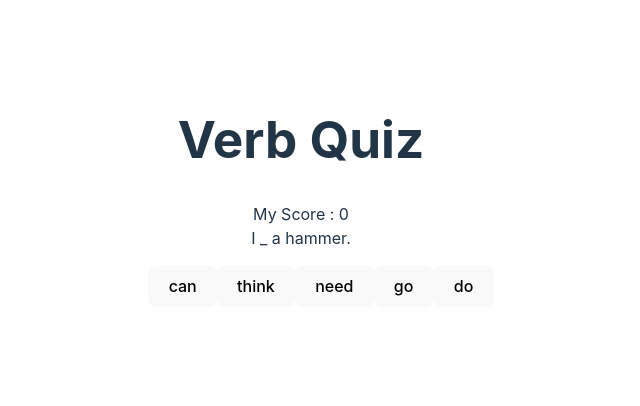
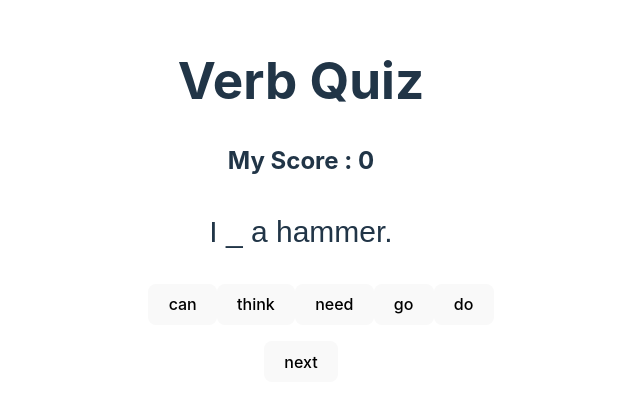
Before and after one commit to LucieKB/English_verbs, a React (Vite) app: page / in a window 1280 px wide. Shown: the part 200-606 px from the top of the page, without its empty margins (339-979 px from the left). Built offline with nearby package versions, Linux system fonts and the light colour scheme.

Commit message:
disabling buttons

```diff
--- a/src/App.tsx
+++ b/src/App.tsx
@@ -5,6 +5,7 @@ import { sentences } from './sentences';
 function App() {
   const [score, setScore] = useState(0);
   const [currentSentence, setCurrentSentence] = useState(0);
+  const [isDisabled, setIsDisabled] = useState(false)
 
   const possibleAnswers = sentences[currentSentence].choices
 
@@ -12,29 +13,40 @@ function App() {
     if (ans === sentences[currentSentence].answer){
       setScore(score + 1);
       alert('Good Answer !');
-      setCurrentSentence(currentSentence + 1)
+      setIsDisabled(true);
     }
+    else {
+      alert(`Wrong Answer, the correct answer was ${sentences[currentSentence].answer.toUpperCase()}`);
+      setScore(score - 0.1)
+    }
+  }
 
-    else {
-      alert(`Wrong Answer, the correct answer was ${sentences[currentSentence].answer}`);
-      setCurrentSentence(currentSentence + 1)
-    }
+  function onNext(){
+    setCurrentSentence(currentSentence + 1);
+    setIsDisabled(()=> !isDisabled)
   }
 
   return (
     <>
     <h1>Verb Quiz</h1>
     <div>
-      My Score : {score}
+      <h2>
+        My Score : {score}
+      </h2>
+
     </div>
 
     <div>
-      {sentences[currentSentence].question}
+      <p style={{fontFamily:'sans-serif', fontSize:'30px'}}>
+        {sentences[currentSentence].question}
+      </p>
+
     </div>
     <div>
     <ul>
-      {possibleAnswers.map((ans)=><button onClick = {() => onAnswer(ans)}>{ans}</button>)}
-      </ul>
+      {possibleAnswers.map((ans)=><button className="answers" disabled={isDisabled} key={sentences[currentSentence].choices.indexOf(ans)} onClick = {() => onAnswer(ans)}>{ans}</button>)}
+    </ul>
+    <button className="next" onClick = {()=> onNext()}>next</button>
     </div>
 
 
--- a/src/sentences.ts
+++ b/src/sentences.ts
@@ -1,15 +1,21 @@
 export const sentences = [
-    {   question: "I _ a hammer.",
-        choices: ['can', 'think', 'need', 'go', 'do'],
-        answer: 'need'
+    {
+    id: 1,
+    question: "I _ a hammer.",
+    choices: ['can', 'think', 'need', 'go', 'do'],
+    answer: 'need'
     },
 
-    {   question: "Please, _ the distance between those 2 posts.",
+    {
+    id: 2,
+    question: "Please, _ the distance between those 2 posts.",
     choices: ['can', 'think', 'cut', 'sand', 'measure'],
     answer: 'measure'
     },
 
-    {   question: "Can you please _ me this toolbox?",
+    {
+    id: 3,
+    question: "Can you please _ me this toolbox?",
     choices: ['get', 'look for', 'cut', 'go', 'want'],
     answer: 'get'
     },
```
